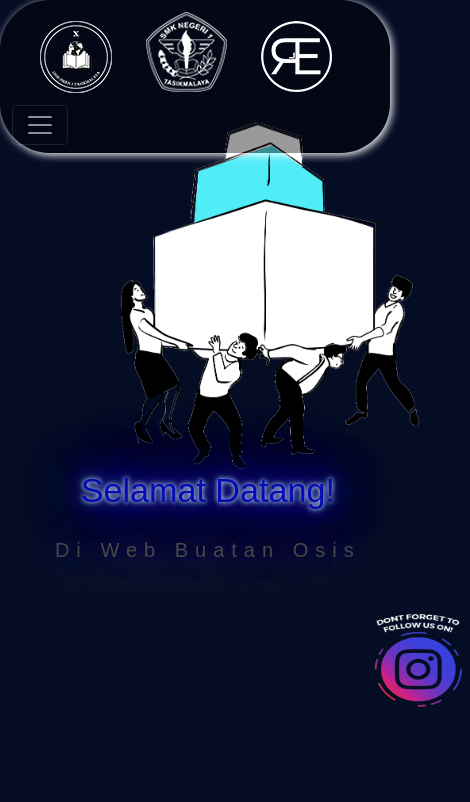
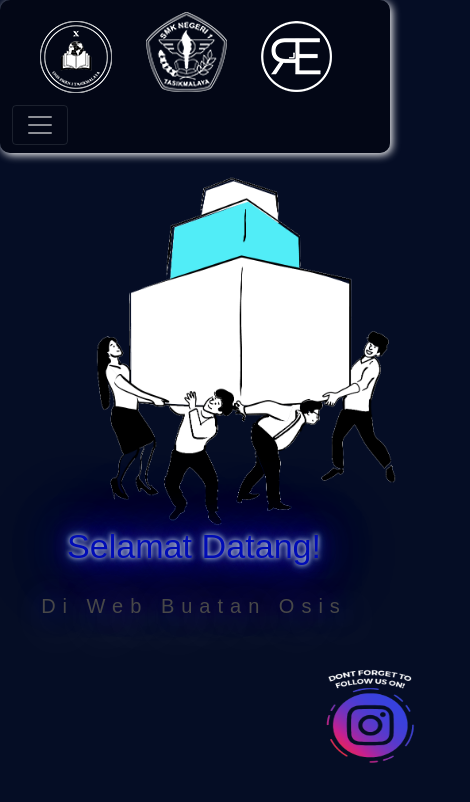
Before and after one commit to Kenjo45/osissketsa, a plain HTML site: page index.html in a window 390 px wide. Shown: the whole page, 470 px wide, since content can reach past the window. Drawn offline with nearby package versions, Linux system fonts and the light colour scheme.

Commit message:
bugfixed

```diff
--- a/Style.css
+++ b/Style.css
@@ -24,9 +24,9 @@ body {
   transition: 2s;
   transform: rotateX(360deg);
 }
-.ig{
-  margin-left:36rem;
-  margin-top:3rem;
+.ig {
+  margin-left: 36rem;
+  margin-top: 3rem;
 }
 /* nav underline */
 .nav-item {
@@ -40,6 +40,11 @@ body {
   display: block;
   border-bottom: 3px solid white;
   margin-bottom: -3px;
+}
+nav {
+  border-radius: 50px;
+  box-shadow: 2px 2px 8px white;
+  background-color: rgba(0, 0, 0, 0.397);
 }
 /* Underline end */
 
@@ -130,24 +135,31 @@ h1 {
 }
 
 /* Android breakpoint */
+
+@media screen and (max-width: 768px) {
+}
+/* Android */
 @media screen and (max-width: 576px) {
   .jumbotron {
-    padding-top: 1.5rem;
+    margin-top: 0rem;
   }
   .img {
-    margin-left: 7.5rem;
-    width:350px;
-    height:350px;
+    margin-left: 6rem;
+    width: 350px;
+    height: 350px;
   }
   .Text {
-    margin-left: 1.6rem;
-    margin-right: 0px;
+    margin-left: 0rem;
+    margin-right: 2px;
   }
-  .ig{
-  margin-left:23rem;
-  margin-top:2rem;
-  width:100px;
-  height:100px;
-}
+  .ig {
+    margin-left: 20rem;
+    margin-top: 2rem;
+    width: 100px;
+    height: 100px;
+  }
+  nav {
+    border-radius: 10px;
+  }
 }
 /* end */
--- a/Style2.css
+++ b/Style2.css
@@ -48,6 +48,10 @@ hr {
   display: block;
   border-bottom: 3px solid white;
   margin-bottom: -3px;
+}
+nav{
+  border-radius: 50px;
+    box-shadow: 2px 2px 8px  white; background-color: rgba(0, 0, 0, 0.397);
 }
 /* Underline end */
 /* H1 animation */
@@ -111,6 +115,10 @@ h1 {
 
 /* Android breakpoint */
 @media screen and (max-width: 576px) {
+   nav{
+   border-radius:10px;
+   text-align:center;
+ }
   .jumbotron {
     padding-top: 8rem;
   }
--- a/Style3.css
+++ b/Style3.css
@@ -37,6 +37,10 @@ body {
   display: block;
   border-bottom: 3px solid white;
   margin-bottom: -3px;
+}
+nav{
+  border-radius: 50px;
+    box-shadow: 2px 2px 8px  white; background-color: rgba(0, 0, 0, 0.397);
 }
 /* Underline end */
 /* H1 animation */
@@ -144,5 +148,9 @@ ul {
   .re {
     padding-top: 3rem;
   }
+   nav{
+   border-radius:10px;
+   text-align:center;
+ }
 }
 /* end */
--- a/Style4.css
+++ b/Style4.css
@@ -30,6 +30,10 @@ body {
   display: block;
   border-bottom: 3px solid white;
   margin-bottom: -3px;
+}
+nav{
+  border-radius: 50px;
+    box-shadow: 2px 2px 8px  white; background-color: rgba(0, 0, 0, 0.397);
 }
 /* Underline end */
 /* H1 animation */
@@ -92,7 +96,7 @@ h1 {
 }
 
 /* Android breakpoint */
-@media screen and (max-width: 576px) {
+@media screen and (max-width: 618px) {
   .jumbotron {
     padding-top: 8rem;
   }
@@ -105,5 +109,9 @@ h1 {
     margin-left: 6em;
     margin-top: 50px;
   }
+  nav{
+   border-radius:10px;
+   text-align:center;
+ }
 }
 /* end */
--- a/index.html
+++ b/index.html
@@ -9,8 +9,7 @@
     <title>Osis Sketsa</title>
   </head>
   <body>
-    <nav class="navbar navbar-expand-lg navbar-dark fixed-top " style=" border-radius: 50px;
-    box-shadow: 2px 2px 8px  white; background-color: rgba(0, 0, 0, 0.397)";>
+    <nav class="navbar navbar-expand-lg navbar-dark fixed-top " >
       <div class="container">
         <img class="imgnav img-fluid" src="IMG/LOGOSEKBID9DANSMKBGTRANSPARENT2.png" alt="img.png" >
         <button class="navbar-toggler" type="button" data-bs-toggle="collapse" data-bs-target="#navbarNav" aria-controls="navbarNav" aria-expanded="false" aria-label="Toggle navigation">
```
Also changed, not shown: index2.html (+1 -2 lines), index3.html (+1 -2 lines), index4.html (+1 -2 lines).
